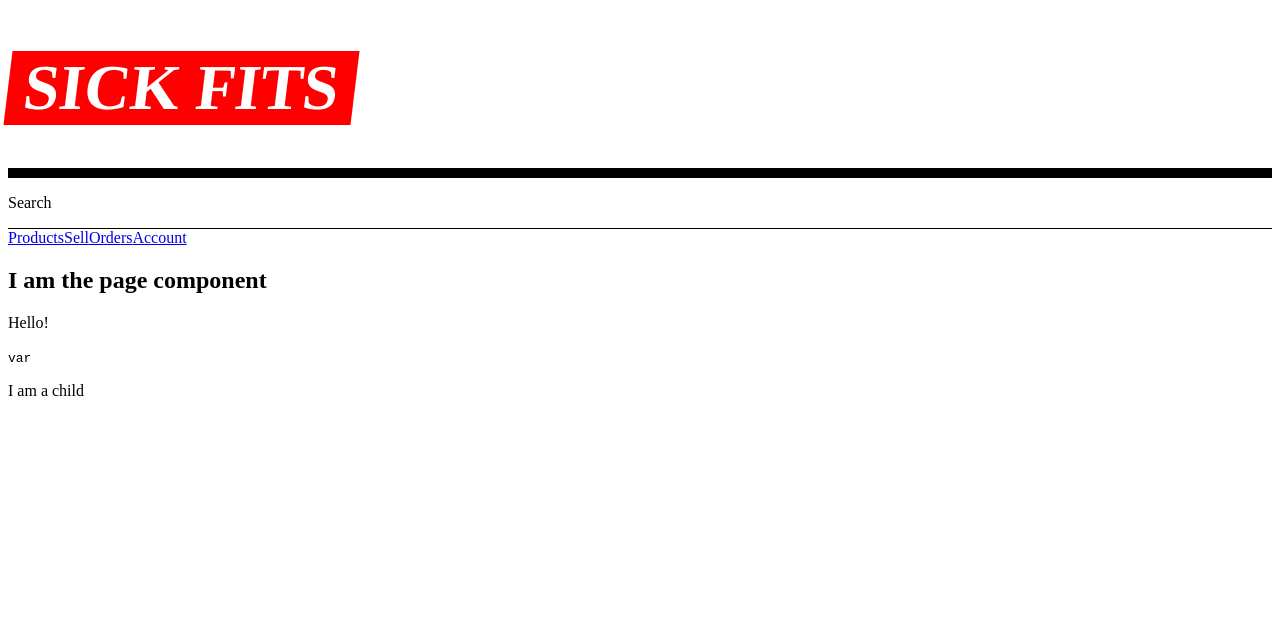
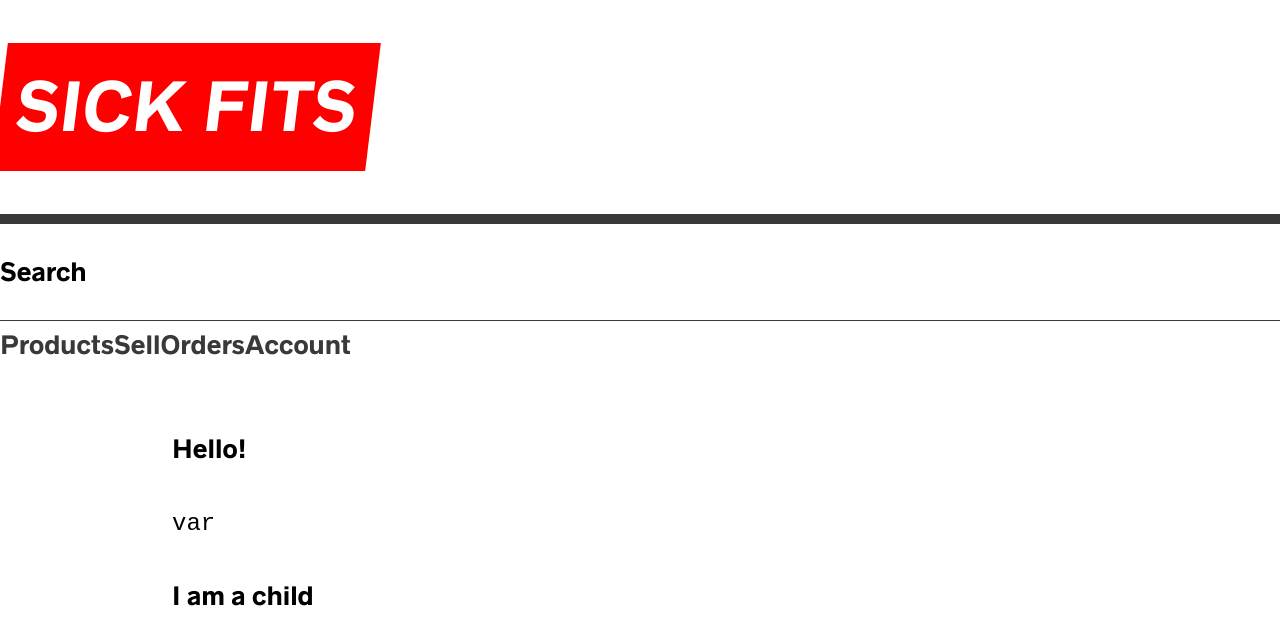
Before and after one commit to simotae14/SickFitsAdvancedReact, a Next.js app in the folder frontend/: page / in a window 1280 px wide. Shown: the top 644 px of the page. Built offline with nearby package versions, Linux system fonts and the light colour scheme.

Commit message:
09. define your GlobalStyles, the Typography and the layout style

```diff
--- a/frontend/components/Page.js
+++ b/frontend/components/Page.js
@@ -1,13 +1,61 @@
 import PropTypes from 'prop-types';
+import styled, { createGlobalStyle } from 'styled-components';
 import Header from './Header';
+
+// styles globally applied
+const GlobalStyles = createGlobalStyle`
+  @font-face {
+    font-family: 'radnika_next';
+    src: url('/static/radnikanext-medium-webfont.woff2') format('woff2');
+    font-weight: normal;
+    font-style: normal;
+  }
+  html {
+    --red: #ff0000;
+    --black: #393939;
+    --grey: #3A3A3A;
+    --gray: var(--grey);
+    --lightGrey: #E1E1E1;
+    --lightGray: var(--lightGrey);
+    --offWhite: #EDEDED;
+    --maxWidth: 1000px;
+    --bs: 0 12px 24px  0 rgba(0, 0, 0, 0.09);
+    box-sizing: border-box;
+  }
+  *, *:before, *:after {
+    box-sizing: inherit;
+  }
+  body {
+    font-family: 'radnika_next', -apple-system, BlinkMacSystemFont, 'Segoe UI', Roboto, Oxygen, Ubuntu, Cantarell, 'Open Sans', 'Helvetica Neue', sans-serif;
+    padding: 0;
+    margin: 0;
+    font-size: 1.5rem;
+    line-height: 2;
+  }
+  a {
+    text-decoration: none;
+    color: var(--black);
+  }
+  a:hover {
+    text-decoration: underline;
+  }
+  button {
+    font-family: 'radnika_next', -apple-system, BlinkMacSystemFont, 'Segoe UI', Roboto, Oxygen, Ubuntu, Cantarell, 'Open Sans', 'Helvetica Neue', sans-serif;
+  }
+`;
+
+const InnerStyles = styled.div`
+  max-width: var(--maxWidth);
+  margin: 0 auto;
+  padding: 2rem;
+`;
 
 export default function Page({ children, cool }) {
   return (
     <div>
+      <GlobalStyles />
       <Header />
-      <h2>I am the page component</h2>
-      <h3>{cool}</h3>
-      {children}
+      <InnerStyles>{children}</InnerStyles>
     </div>
   );
 }
```
